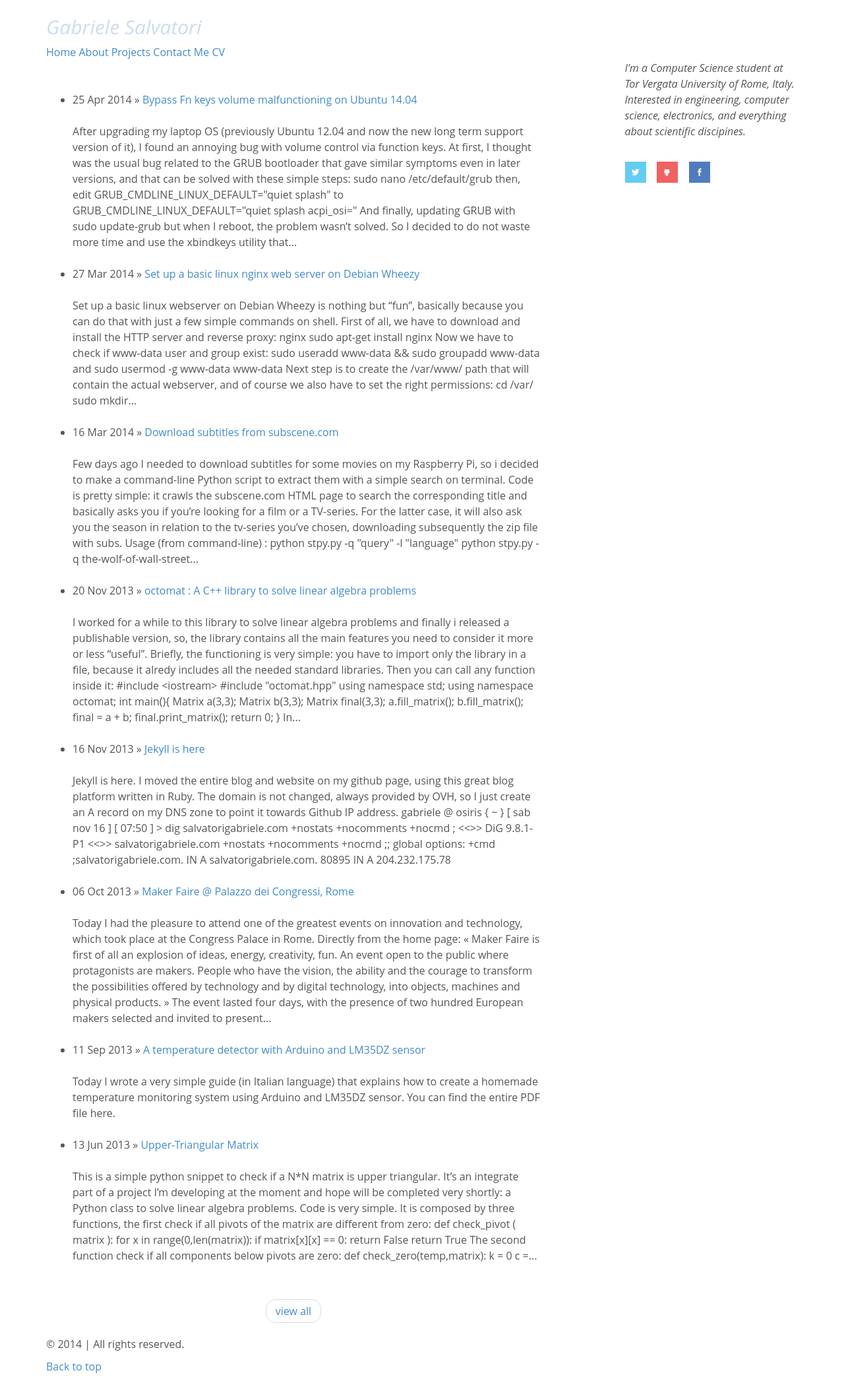
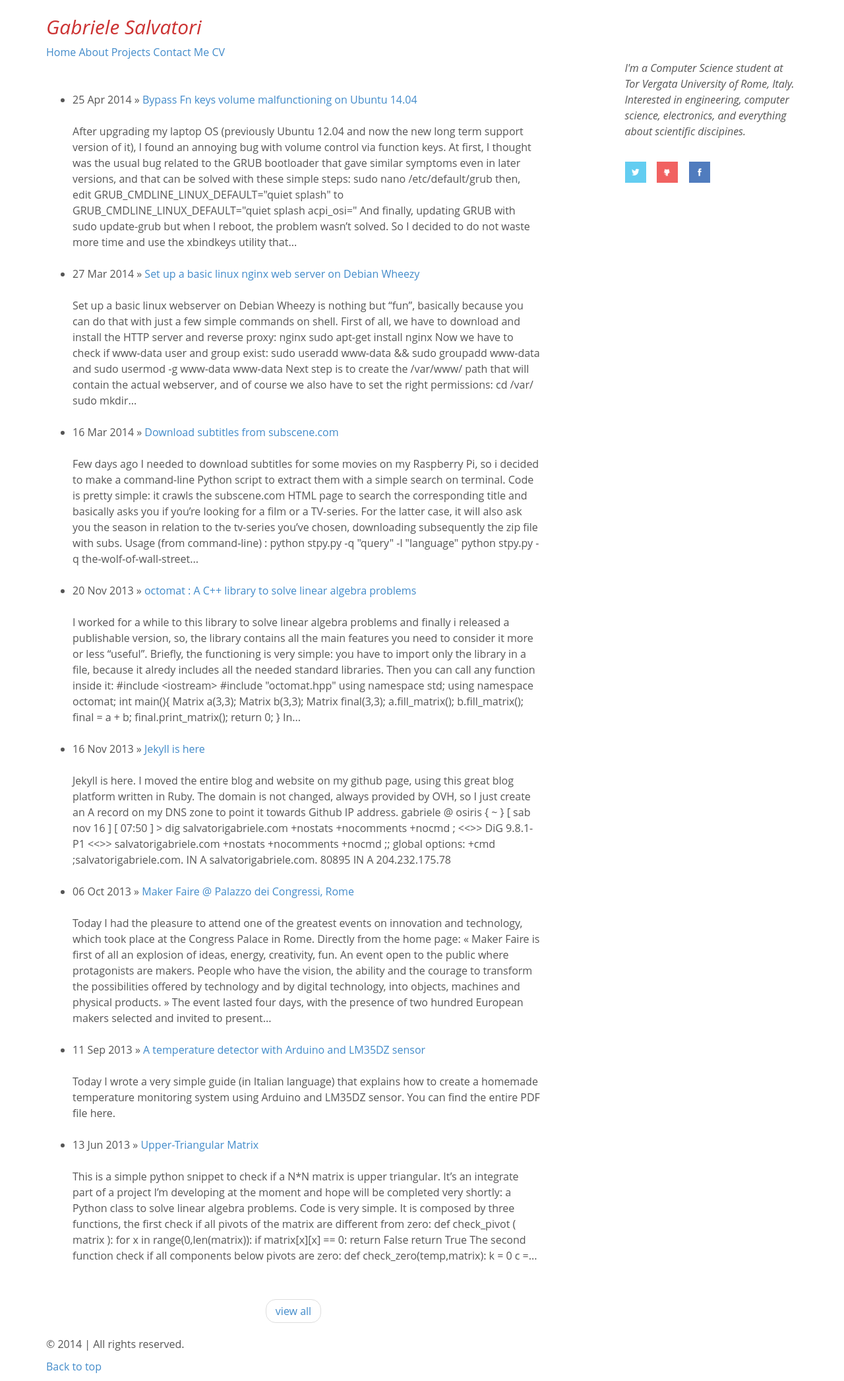
Before and after one commit to gsalvatori/salvatorigabriele.com, a Jekyll site: the page built from index.html, in a window 1280 px wide. Shown: the whole page at 66% size. Built offline with Jekyll 4.4.1, drawn with Linux system fonts in a browser that asks for light colours; nearby versions of some CDN libraries; library files that are not in the unit come from our copies; Markdown is read by kramdown in place of the engine named in the settings.

Commit message:
Update blog.css

```diff
--- a/css/blog.css
+++ b/css/blog.css
@@ -18,7 +18,7 @@ h6, .h6 {
   margin-top: 0;
   font-family: "Open Sans", Helvetica, Arial, sans-serif;
   font-weight: normal;
-  color: #cdddeb;
+  color: #c33;
 
 
 /*
```
